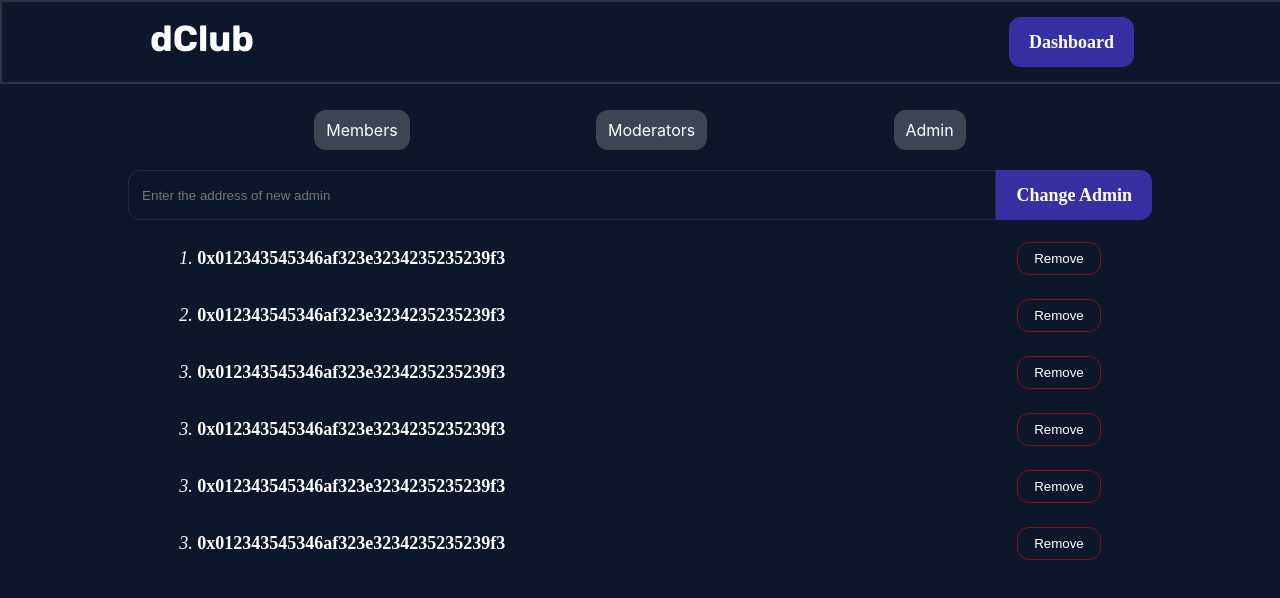
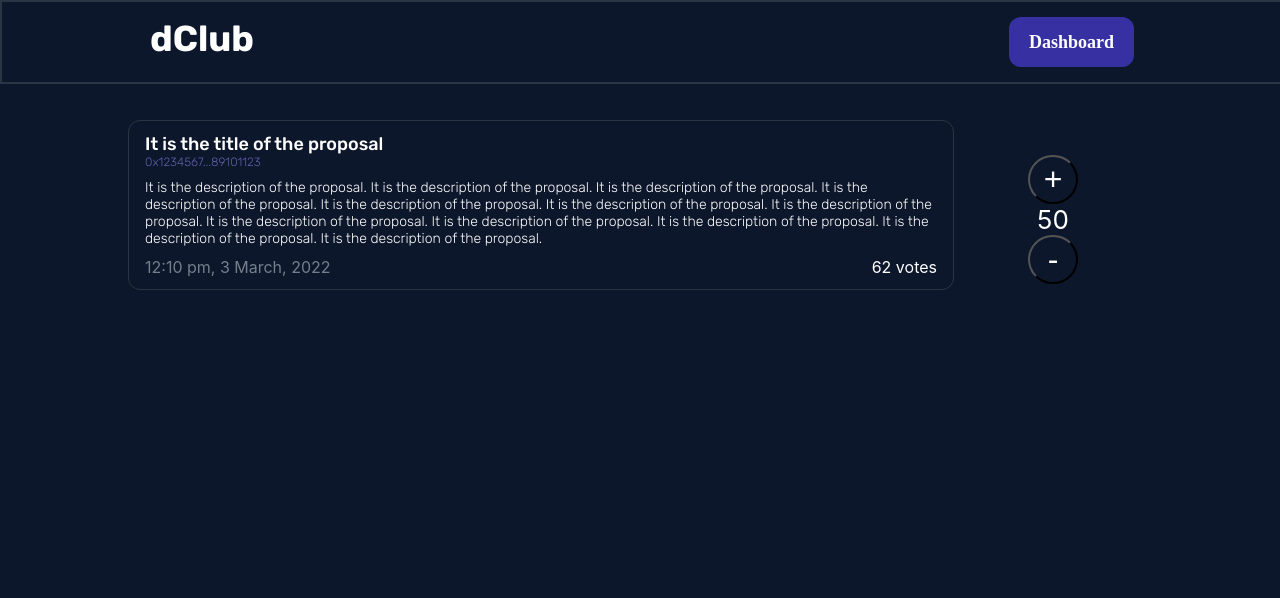
Before and after one commit to prantiknoor/dclub, a React (Create React App) app in the folder dclub-frontend/: page /dashboard in a window 1280 px wide. Shown: the top 598 px of the page. Built offline with nearby package versions, Linux system fonts and the light colour scheme.

Commit message:
easier verison

```diff
--- a/dclub-frontend/src/App.jsx
+++ b/dclub-frontend/src/App.jsx
@@ -1,14 +1,13 @@
 import './App.css';
 import Header from './components/Header';
 import ProposalCard from './components/ProposalCard'
-import Dashboard from './components/Dashboard';
 
 function App() {
   return (
     <div className="App">
       <Header></Header>
       <div className="app-body">
-        <Dashboard></Dashboard>
+        <ProposalCard></ProposalCard>
       </div>
     </div>
   );
--- a/dclub-frontend/src/components/Dashboard.jsx
+++ /dev/null
@@ -1,58 +0,0 @@
-import React from "react";
-import "./dashboard.css";
-
-const Dashboard = () => {
-  return (
-    <div className="d-container">
-
-      {switchBetween()}
-      {inputBoxWithButton("Enter the address of new admin", "Change Admin")}
-
-      {[
-        listItem(1, "0x012343545346af323e3234235235239f3"),
-        listItem(2, "0x012343545346af323e3234235235239f3"),
-        listItem(3, "0x012343545346af323e3234235235239f3"),
-        listItem(3, "0x012343545346af323e3234235235239f3"),
-        listItem(3, "0x012343545346af323e3234235235239f3"),
-        listItem(3, "0x012343545346af323e3234235235239f3"),
-      ]}
-
-
-    </div>
-  );
-};
-
-const switchBetween = () => {
-  return (
-    <div className="sw-container">
-      <div className="box">Members</div>
-      <div className="box">Moderators</div>
-      <div className="box">Admin</div>
-    </div>
-  );
-};
-
-const listItem = (index, address) => {
-  return (
-    <div className="li-container">
-      <div>
-        <i>{index + ". "}</i>
-        <b>{address}</b>
-      </div>
-      <button className="remove-button">Remove</button>
-    </div>
-  );
-};
-
-const inputBoxWithButton = (placeHolder, name) => {
-  return (
-    <div className="b-container">
-      <input type="text" id="inp" placeholder={"   " + placeHolder} />
-      <button className="blue-button" id="submit">
-        {name}
-      </button>
-    </div>
-  );
-};
-
-export default Dashboard;
--- a/dclub-frontend/src/components/dashboard.css
+++ /dev/null
@@ -1,66 +0,0 @@
-#inp {
-  flex: auto;
-  border-radius: 12px 0px 0px 12px;
-  box-sizing: border-box;
-}
-
-#submit {
-  border-radius: 0px 12px 12px 0px;
-}
-
-.d-container {
-  align-items: center;
-  display: flex;
-  width: 100%;
-  flex-direction: column;
-}
-
-.li-container {
-  margin: 12px 0;
-  width: 72%;
-  display: flex;
-  align-items: center;
-  justify-content: space-between;
-  font-family: "Fira Code";
-  font-style: normal;
-  font-weight: 500;
-  font-size: 18px;
-}
-
-.remove-button {
-  cursor: pointer;
-  border: 1px solid rgba(255, 0, 0, 0.5);
-  box-sizing: border-box;
-  background: transparent;
-  border-radius: 12px;
-  padding: 8px 16px;
-  color: white;
-}
-
-.remove-button:hover {
-  border: 1px solid rgba(255, 0, 0, 0.8);
-}
-
-.b-container {
-  display: flex;
-  width: 80%;
-  margin: 10px 0;
-  justify-content: center;
-}
-
-.sw-container {
-    margin: 10px 0;
-    width: 80%;
-    display: flex;
-    flex-direction: row;
-    justify-content: space-evenly;
-}
-
-.box {
-    display: grid;
-    align-items: center;
-    padding: 0 12px;
-    height: 40px;
-    background: rgba(255, 255, 255, 0.2);
-border-radius: 12px;
-}
```
Also changed, not shown: dclub-frontend/src/assets/up.svg (deleted).
